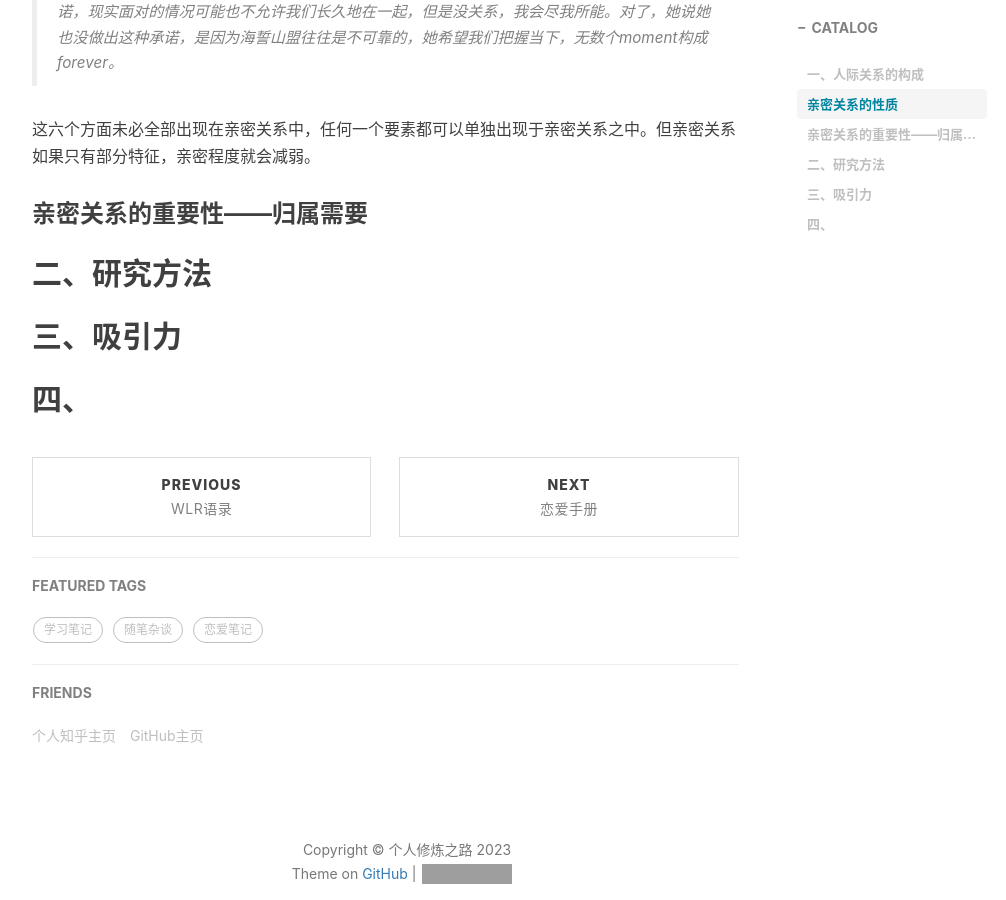
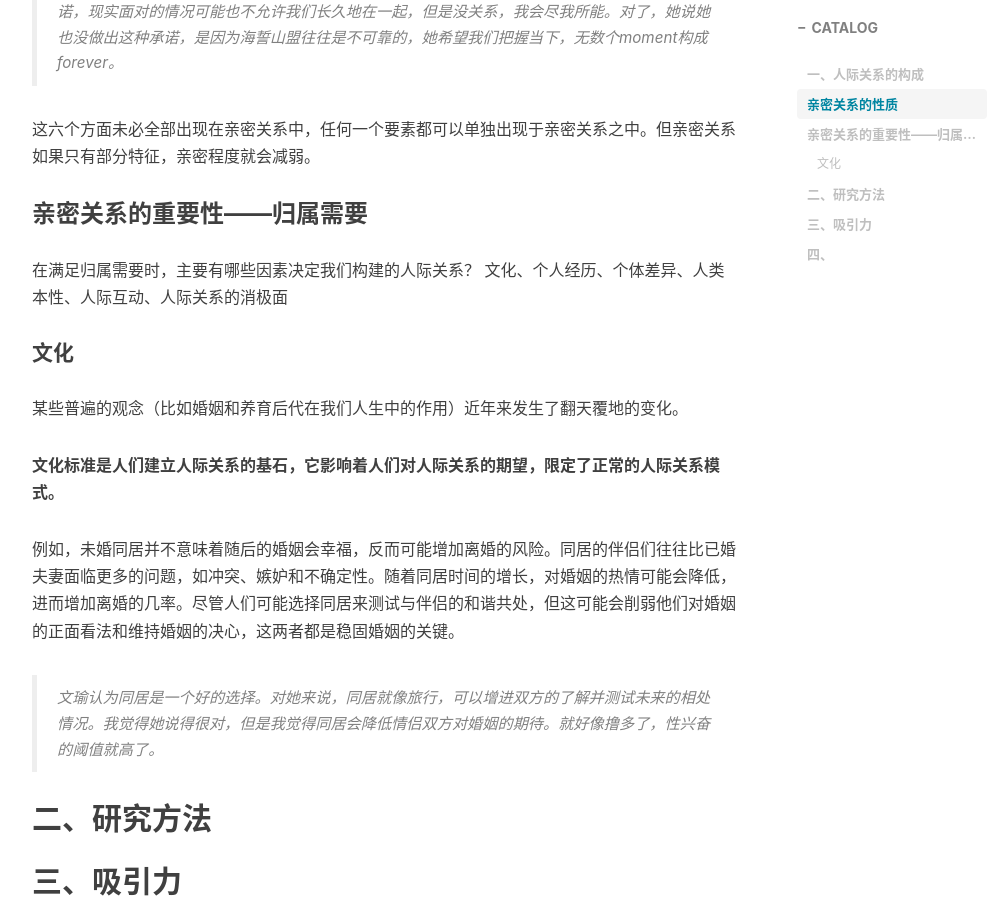
Before and after one commit to bingchuH/bingchuH.github.io, a Jekyll site: the page built from _posts/2023-08-06-亲密关系.md, in a window 1280 px wide and 900 px high, scrolled down 1110 px. Shown: the whole window, without its empty margins (233-1239 px from the left). Built offline with Jekyll 4.4.1, drawn with Linux system fonts in a browser that asks for light colours; nearby versions of some CDN libraries; comment, search, counter and statistics services are not loaded; grey boxes are pictures that could not be loaded.

Commit message:
modified

```diff
--- a/_posts/2023-08-06-亲密关系.md
+++ b/_posts/2023-08-06-亲密关系.md
@@ -24,6 +24,24 @@ tags:
 
 ### 亲密关系的重要性——归属需要
 
+在满足归属需要时，主要有哪些因素决定我们构建的人际关系？
+文化、个人经历、个体差异、人类本性、人际互动、人际关系的消极面
+
+#### 文化
+某些普遍的观念（比如婚姻和养育后代在我们人生中的作用）近年来发生了翻天覆地的变化。
+
+**文化标准是人们建立人际关系的基石，它影响着人们对人际关系的期望，限定了正常的人际关系模式。**
+
+例如，未婚同居并不意味着随后的婚姻会幸福，反而可能增加离婚的风险。同居的伴侣们往往比已婚夫妻面临更多的问题，如冲突、嫉妒和不确定性。随着同居时间的增长，对婚姻的热情可能会降低，进而增加离婚的几率。尽管人们可能选择同居来测试与伴侣的和谐共处，但这可能会削弱他们对婚姻的正面看法和维持婚姻的决心，这两者都是稳固婚姻的关键。
+
+>文瑜认为同居是一个好的选择。对她来说，同居就像旅行，可以增进双方的了解并测试未来的相处情况。我觉得她说得很对，但是我觉得同居会降低情侣双方对婚姻的期待。就好像撸多了，性兴奋的阈值就高了。
+
+
+
+
+
+
+
 ## 二、研究方法
 
 ## 三、吸引力
```
Also changed, not shown: _posts/2023-08-07-恋爱手册.md (+1 -0 lines).
